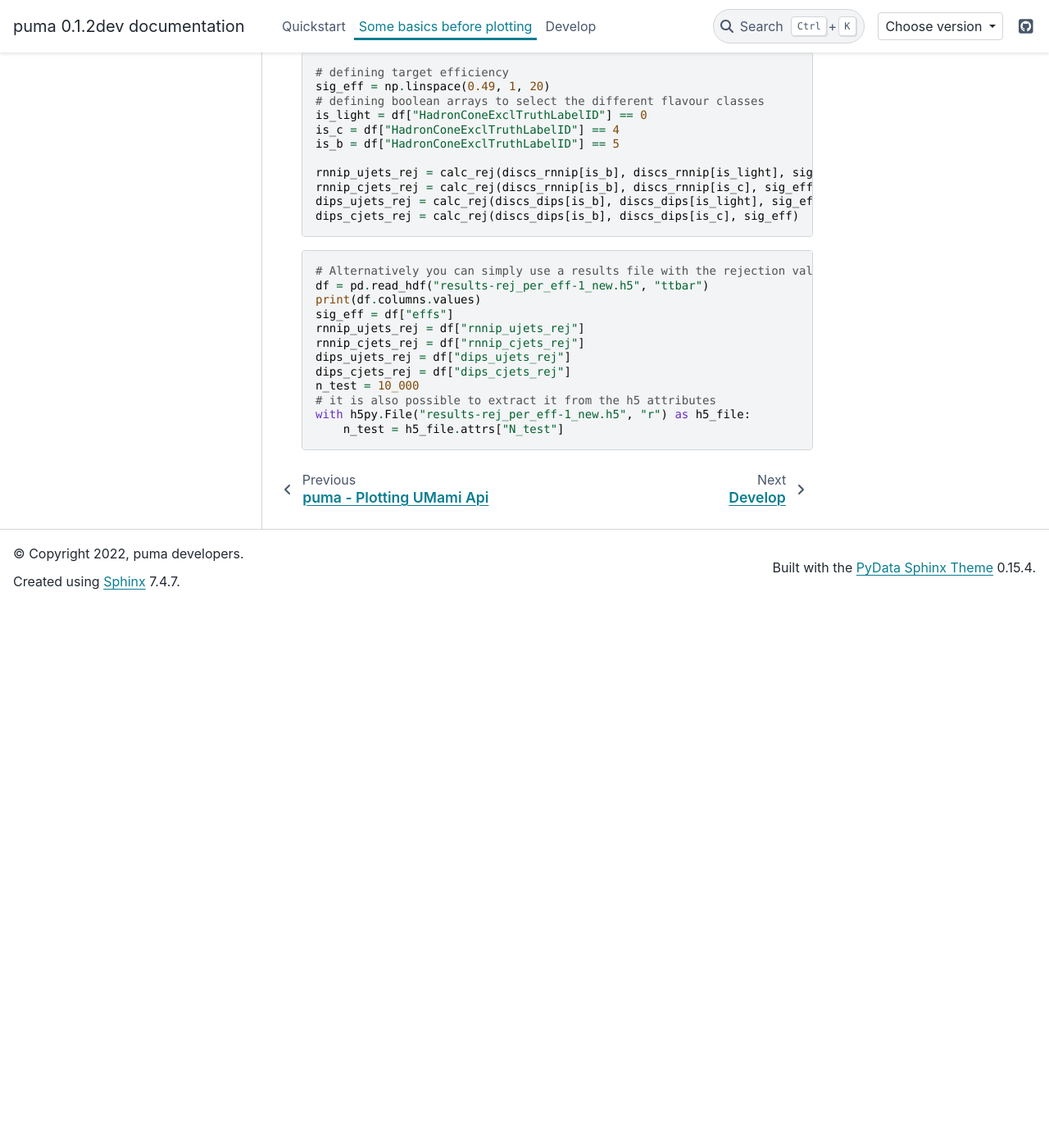
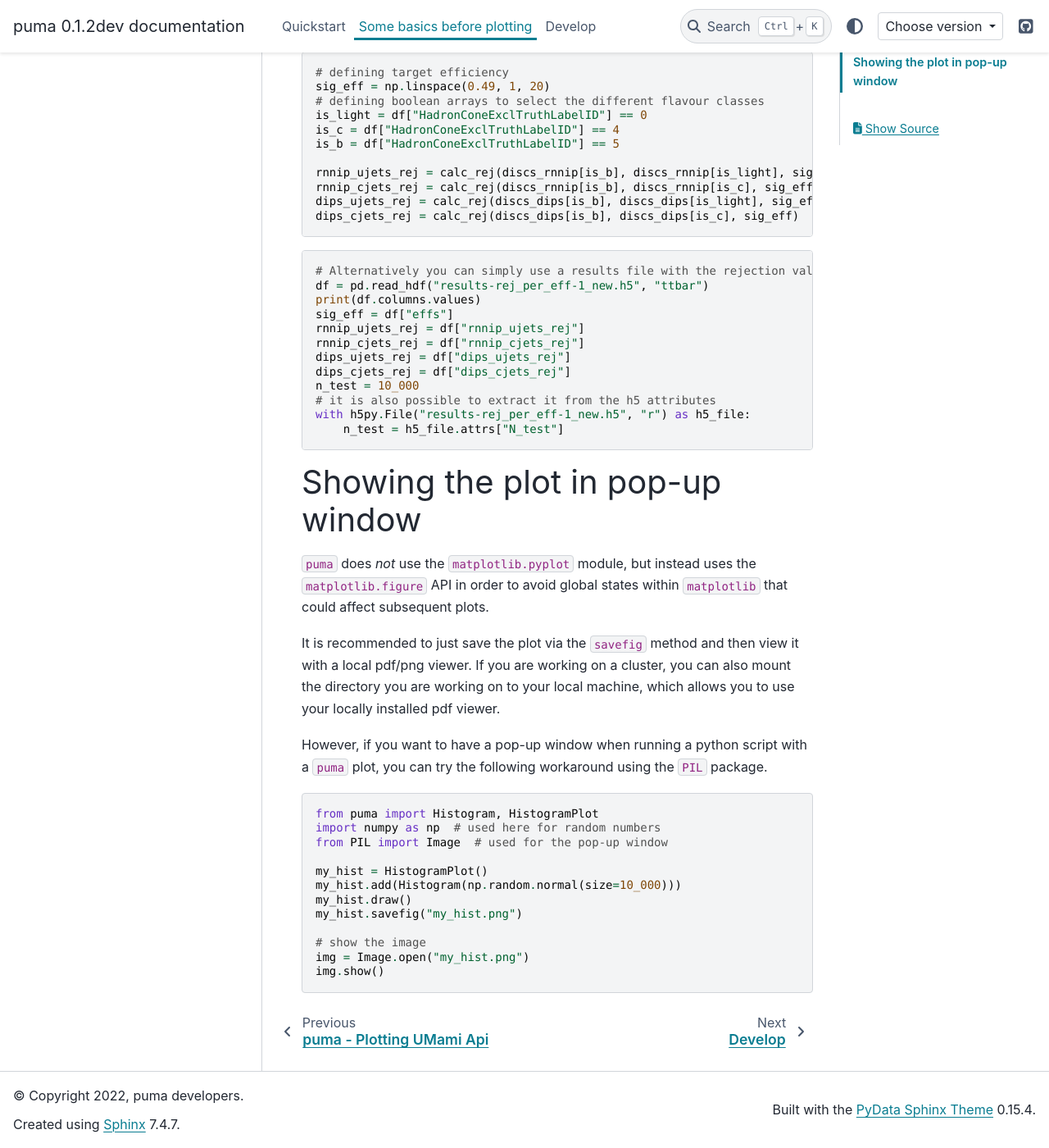
Before and after one commit to umami-hep/puma, a Sphinx documentation site: the page built from docs/source/examples/index.md, in a window 1280 px wide and 1400 px high, scrolled down 1720 px. Shown: the whole window at 82% size. Built offline with Sphinx 7.4.7 and the PyData theme 0.15.4, drawn with Linux system fonts in a browser that asks for light colours; before the commit the page ends 2458 px from its top, so only the background shows below that.

Commit message:
Adding example for `plt.show` replacement + adding theme switcher button to navigation bar (#72)
* Adding theme switcher button to navigation bar

* Adding show workaround to docs

* Adding changelog entry

````diff
--- a/docs/source/conf.py
+++ b/docs/source/conf.py
@@ -12,6 +12,7 @@
 
 import os
 import sys
+
 import puma
 
 sys.path.insert(0, os.path.abspath("../../puma"))
@@ -82,7 +83,7 @@
         "json_url": json_url,
         "version_match": version_match,
     },
-    "navbar_end": ["version-switcher", "navbar-icon-links"],
+    "navbar_end": ["theme-switcher", "version-switcher", "navbar-icon-links"],
 }
 
 # The name of the Pygments (syntax highlighting) style to use.
--- a/docs/source/examples/index.md
+++ b/docs/source/examples/index.md
@@ -114,3 +114,30 @@
 with h5py.File("results-rej_per_eff-1_new.h5", "r") as h5_file:
     n_test = h5_file.attrs["N_test"]
 ```
+
+## Showing the plot in pop-up window
+
+`puma` does *not* use the `matplotlib.pyplot` module, but instead uses the `matplotlib.figure`
+API in order to avoid global states within `matplotlib` that could affect subsequent plots.
+
+It is recommended to just save the plot via the `savefig` method and then view it with
+a local pdf/png viewer. If you are working on a cluster, you can also mount the directory
+you are working on to your local machine, which allows you to use your locally installed pdf viewer.
+
+However, if you want to have a pop-up window when running a python script with a `puma`
+plot, you can try the following workaround using the `PIL` package.
+
+```py
+from puma import Histogram, HistogramPlot
+import numpy as np  # used here for random numbers
+from PIL import Image  # used for the pop-up window
+
+my_hist = HistogramPlot()
+my_hist.add(Histogram(np.random.normal(size=10_000)))
+my_hist.draw()
+my_hist.savefig("my_hist.png")
+
+# show the image
+img = Image.open("my_hist.png")
+img.show()
+```
````
Also changed, not shown: changelog.md (+2 -1 lines).
